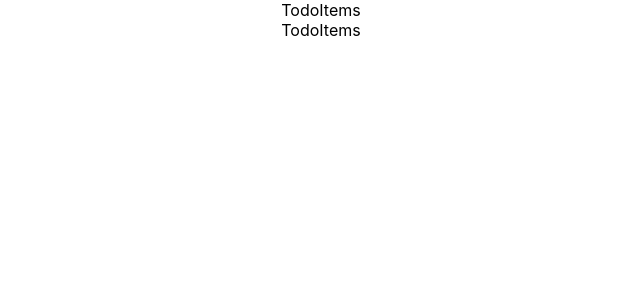
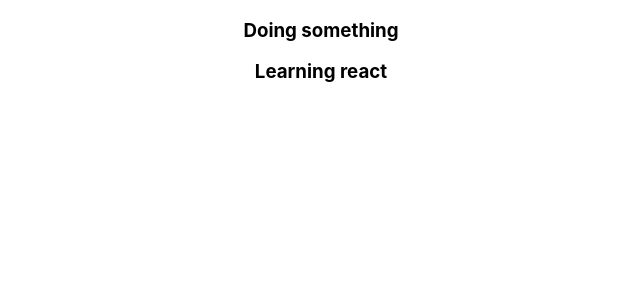
Before and after one commit to XXalchemist/Learning_React, a React (Create React App) app: page / in a window 1280 px wide. Shown: the top 300 px of the page, without its empty margins (319-959 px from the left). Built offline with nearby package versions, Linux system fonts and the light colour scheme.

Commit message:
showing data from TodoItems

```diff
--- a/src/components/TodoItems.js
+++ b/src/components/TodoItems.js
@@ -3,7 +3,9 @@ import React, { Component } from 'react';
 class TodoItems extends Component {
     render() {
         return (
-            <div>TodoItems</div>
+            <div>
+                <h3>{ this.props.todo.title }</h3>
+            </div>
         );
     }
 }
```
